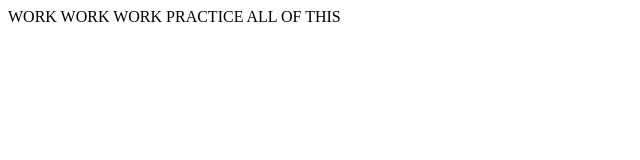
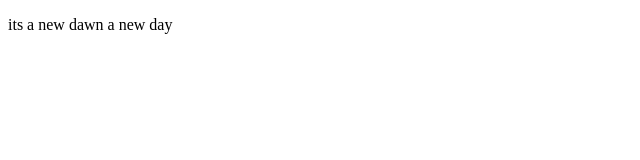
Before and after one commit to chrislane134/githubpractice, a plain HTML site: page index.html in a window 1280 px wide. Shown: the whole page, without its empty margins (0-640 px from the left). Drawn offline with Linux system fonts and the light colour scheme.

Commit message:
changing text

```diff
--- a/index.html
+++ b/index.html
@@ -6,6 +6,6 @@
     <title>Document</title>
 </head>
 <body>
-    WORK WORK WORK PRACTICE ALL OF THIS
+    <p> its a new dawn a new day</p>
 </body>
 </html>
```
